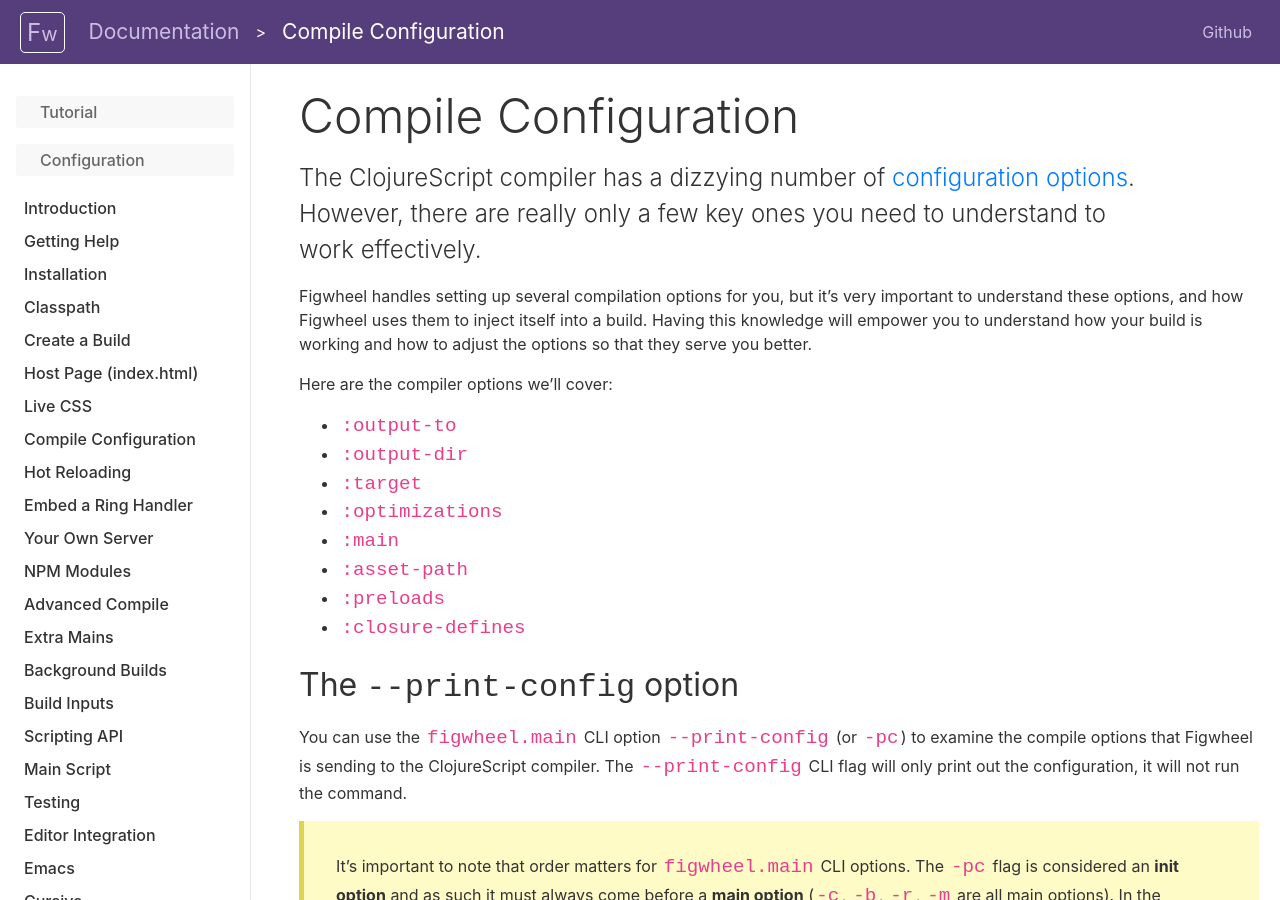
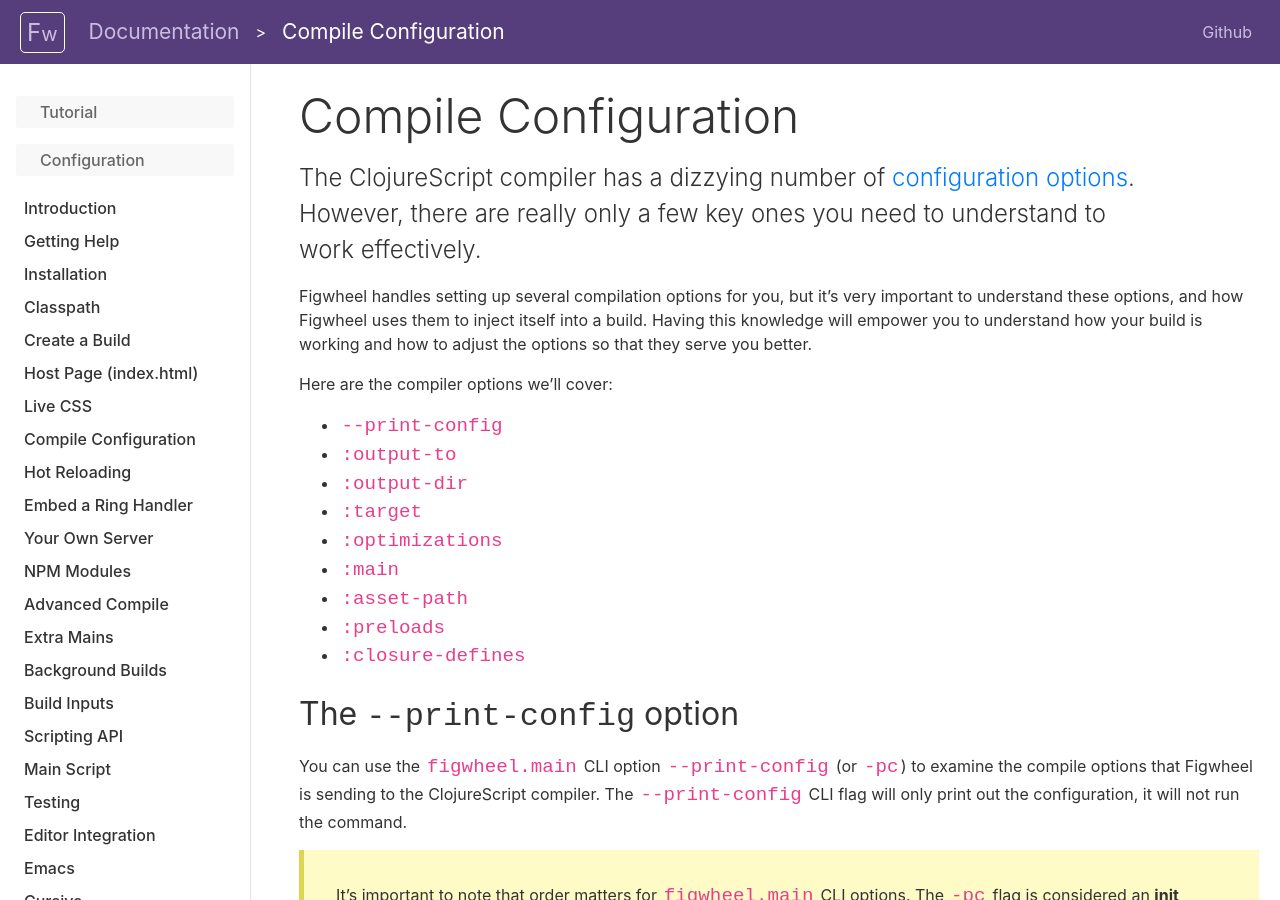
Before and after one commit to bhauman/figwheel-main, a Jekyll site: the page built from docs/docs/compile_config.md, in a window 1280 px wide and 900 px high. Built offline with Jekyll 4.4.1, drawn with Linux system fonts in a browser that asks for light colours.

Commit message:
Update compile_config.md
update list of options covered in this doc.

```diff
--- a/docs/docs/compile_config.md
+++ b/docs/docs/compile_config.md
@@ -21,6 +21,7 @@ options so that they serve you better.
 
 Here are the compiler options we'll cover:
 
+* `--print-config`
 * `:output-to`
 * `:output-dir`
 * `:target`
```
